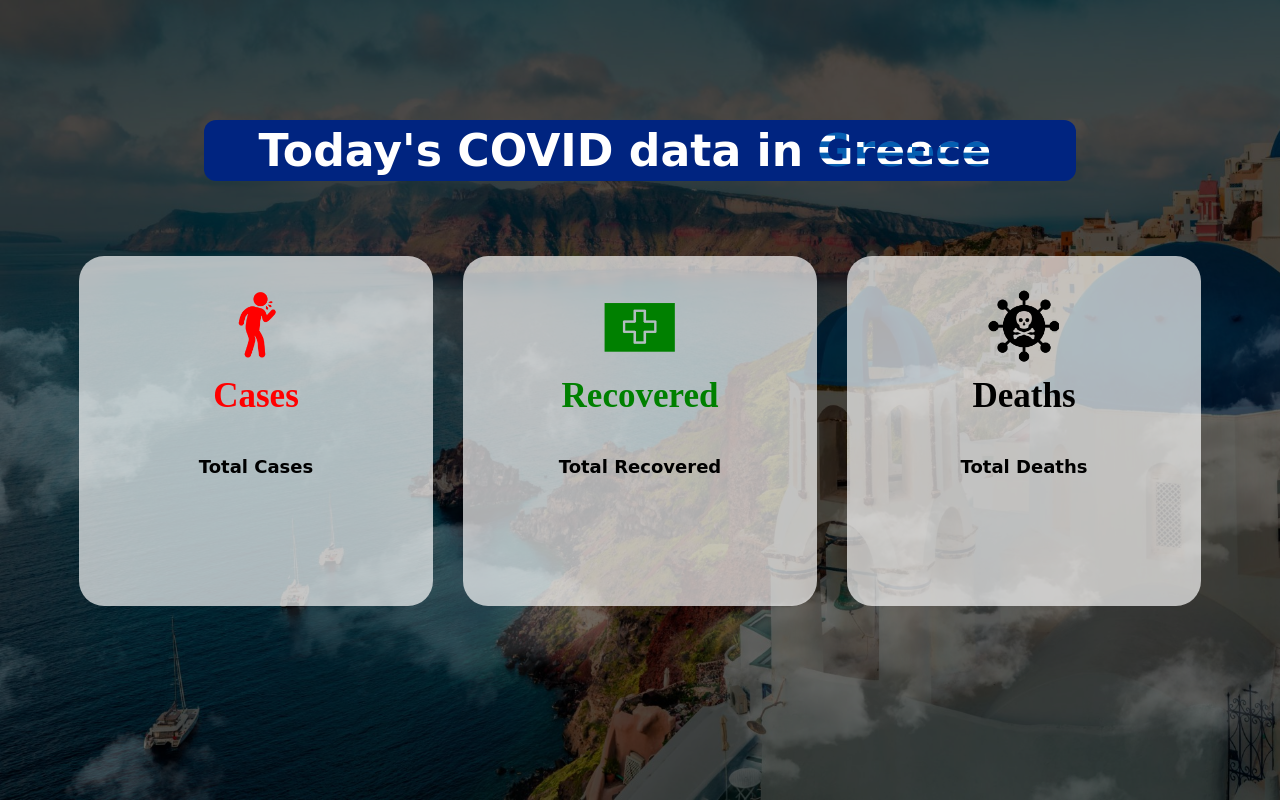
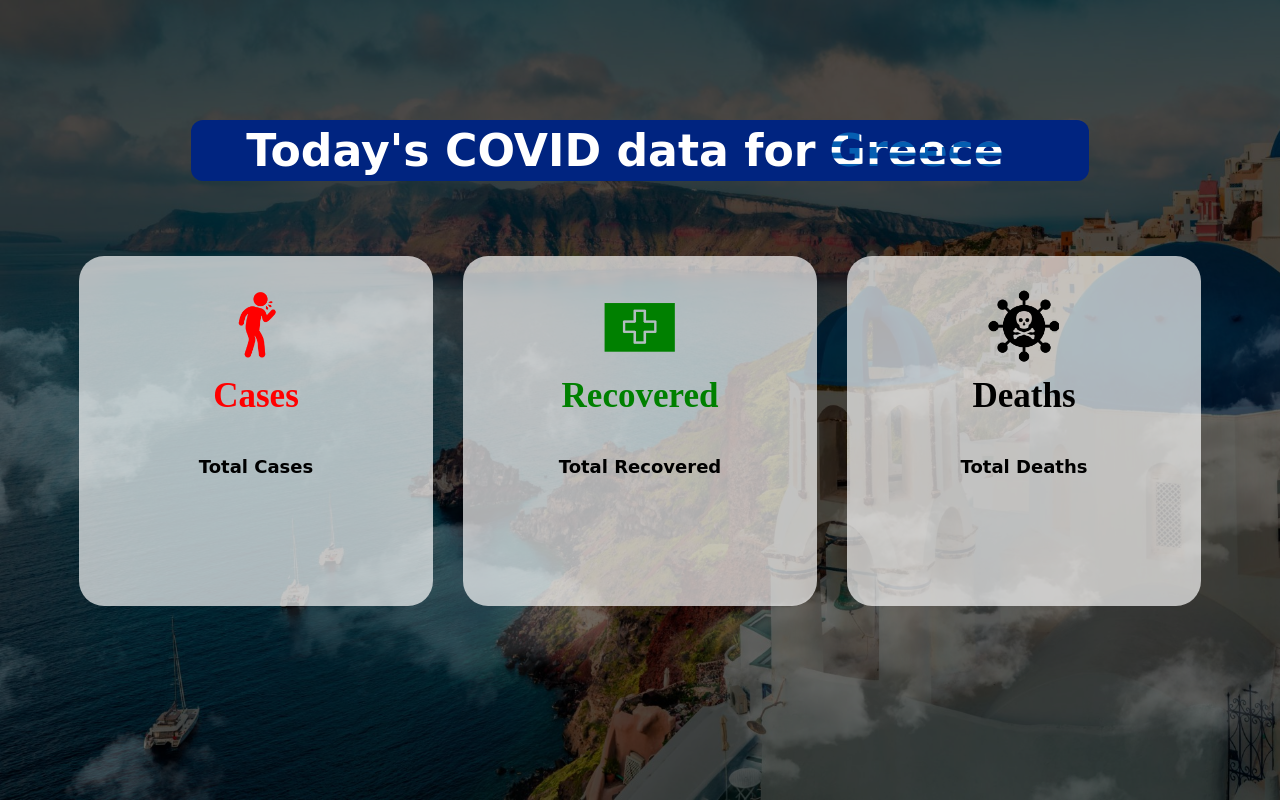
Before and after one commit to christosad/covid19, a plain HTML site: page index.html in a window 1280 px wide. Drawn offline with nearby package versions, Linux system fonts and the light colour scheme; no server answers; a web font is replaced by a local one.

Commit message:
Update index.html

```diff
--- a/index.html
+++ b/index.html
@@ -16,7 +16,7 @@
     <section class="section1">
 
         <div class="row1">
-            <h1 class="heading1">Today's COVID data in <span class="greecetxt"> Greece</span> <p id="todaysDate"></p></h1>
+            <h1 class="heading1">Today's COVID data for <span class="greecetxt"> Greece</span> <p id="todaysDate"></p></h1>
             <div class="container">
                 <div class="row-column column1">
                     <img src="sick-icon.png" class="column-image">
```
